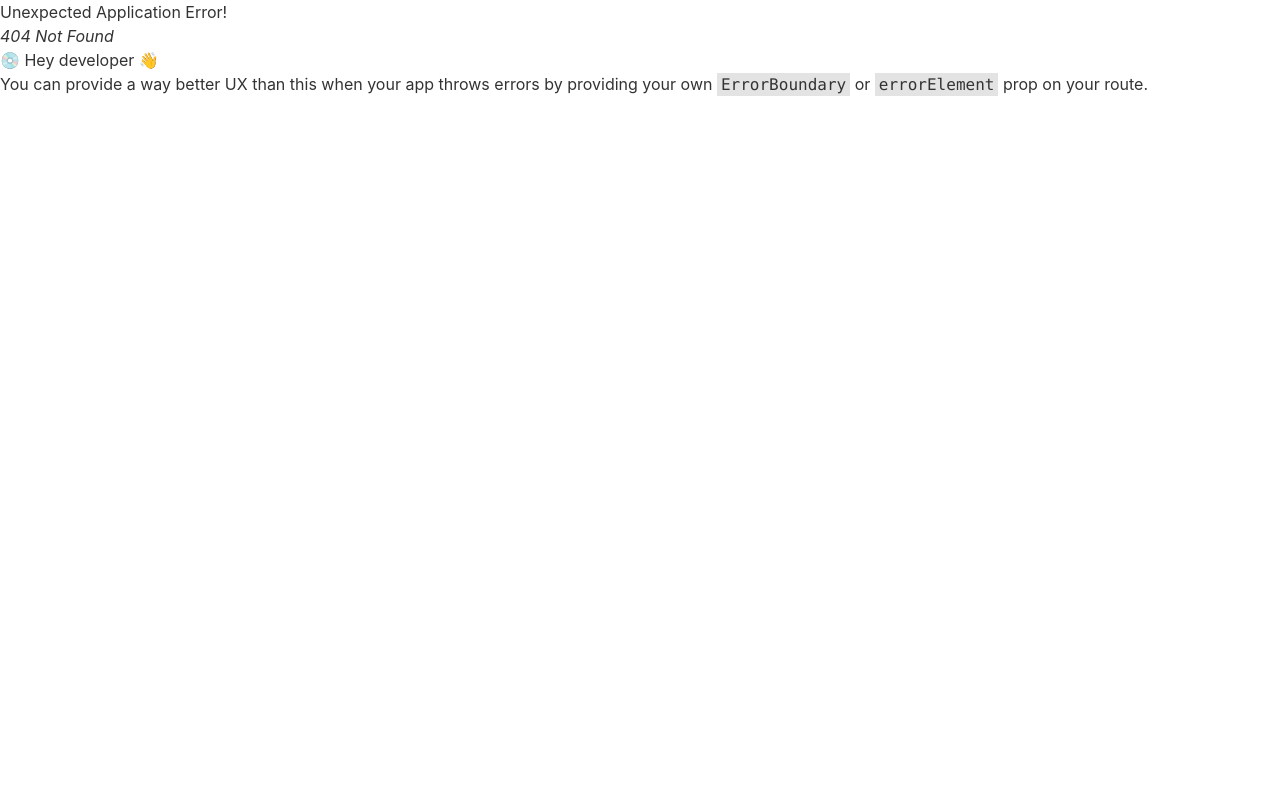
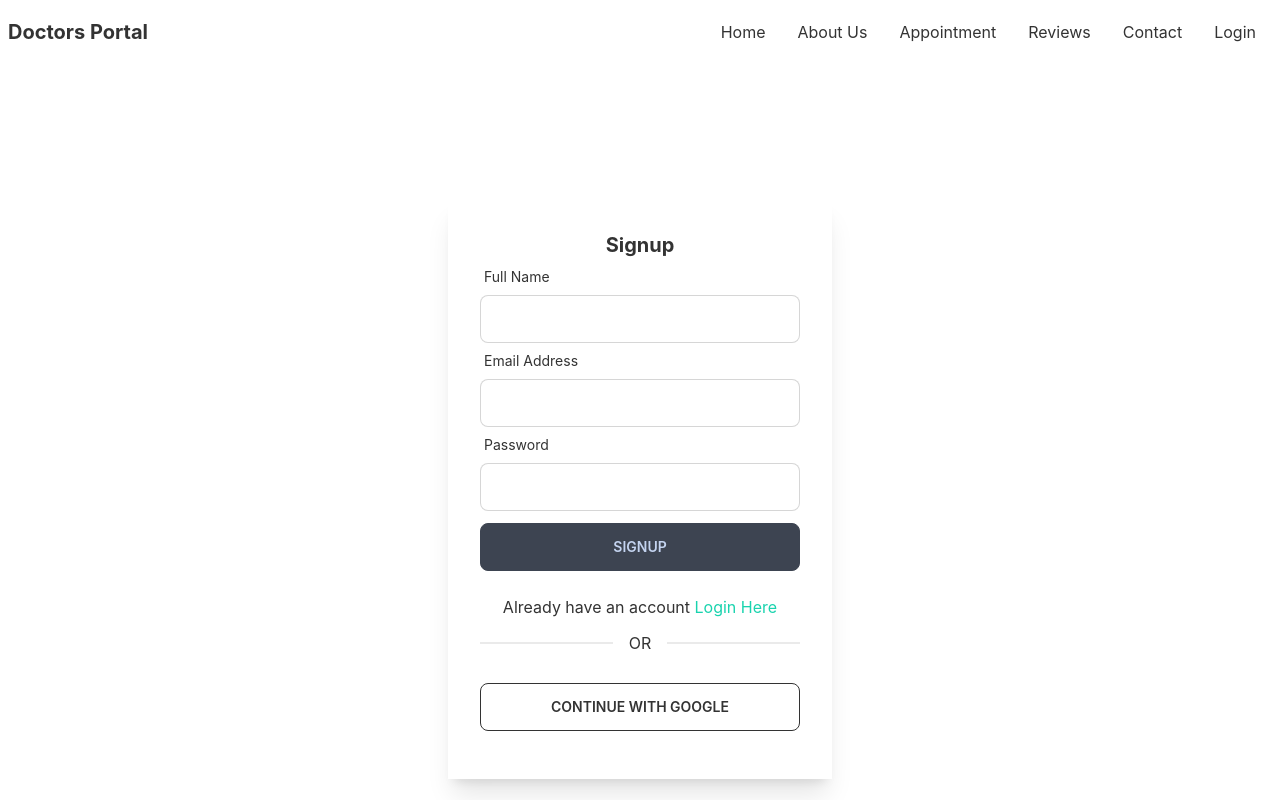
Before and after one commit to noyon-podder/Doctor-Protal-cl, a React (Create React App) app: page /register in a window 1280 px wide. Before the commit this address had no page. Shown: the top 800 px of the page. Built offline with nearby package versions, Linux system fonts and the light colour scheme.

Commit message:
user is create is this commit

```diff
--- /dev/null
+++ b/src/Pages/Login/Register/Register.js
@@ -0,0 +1,73 @@
+import React, { useContext } from "react";
+import { useForm } from "react-hook-form";
+import { Link } from "react-router-dom";
+import { AuthContext } from "../../../constexts/AuthProvider";
+
+const Register = () => {
+  const {createUser} = useContext(AuthContext);
+  const { register, formState: { errors }, handleSubmit } = useForm();
+
+  const handelRegister = (data) => {
+    console.log(data);
+
+   createUser(data.email, data.password)
+   .then(result => {
+    const user = result.user;
+    console.log(user)
+   })
+   .catch(err => {
+    console.log(err.message)
+   })
+
+
+
+  };
+  return (
+    <div className="h-[850px] flex items-center justify-center">
+      <div className="w-96 p-8 shadow-xl">
+        <h3 className="text-xl font-bold text-center">Signup</h3>
+        <form onSubmit={handleSubmit(handelRegister)}>
+
+          <div className="form-control w-full">
+            <label className="label">
+              <span className="label-text">Full Name</span>
+            </label>
+          <input type="text" {...register("fullName",{required: "Provide your name",   })} className="input input-bordered w-full" />
+          {errors.fullName && <p role="alert" className="text-red-600">{errors.fullName?.message}</p>}
+          </div>
+
+          <div className="form-control w-full">
+            <label className="label">
+              <span className="label-text">Email Address</span>
+            </label>
+          <input type="email" {...register("email",{ required: "Enter valid email"})} className="input input-bordered w-full" />
+          {errors.email && <p role="alert" className="text-red-600">{errors.email?.message}</p>}
+          </div>
+
+          <div className="form-control w-full">
+            <label className="label">
+              <span className="label-text">Password</span>
+            </label>
+          <input type="password" {...register("password",{
+            required: "Password was required!!",
+             minLength: {value: 6, message: "Password must be 6 character"},
+             pattern: {value: /^(?=.*[!@#$&*])(?=.*[0-9])(?=.*[a-z])/,
+            message: "password must be stronger"
+            }
+             })} className="input input-bordered w-full" />
+          {errors.password && <p role="alert" className="text-red-600">{errors.password?.message}</p>}
+          </div>
+
+          <input type="submit" value="Signup" className="w-full btn btn-neutral my-3"/>
+        </form>
+        <p className="text-center my-3 ">Already have an account <Link to="/login" className="text-secondary">Login Here</Link></p>
+
+        <div className="divider my-4">OR</div>
+
+        <button className="btn btn-outline w-full my-4">continue with google</button>
+      </div>
+    </div>
+  );
+};
+
+export default Register;
--- a/src/Routes/Routes/Routes.js
+++ b/src/Routes/Routes/Routes.js
@@ -3,6 +3,7 @@ import Main from "../../Layout/Main";
 import Appointment from "../../Pages/Appointment/Appointment/Appointment";
 import Home from "../../Pages/Home/Home/Home";
 import Login from "../../Pages/Login/Login/Login";
+import Register from "../../Pages/Login/Register/Register";
 
 export const router = createBrowserRouter([
     {
@@ -20,6 +21,10 @@ export const router = createBrowserRouter([
            {
             path: '/appointment',
             element: <Appointment/>
+           },
+           {
+            path: '/register',
+            element: <Register/>
            }
         ]
     }
--- /dev/null
+++ b/src/constexts/AuthProvider.js
@@ -0,0 +1,24 @@
+import React, { createContext } from 'react';
+import app from '../firebase/firebase.config';
+import {createUserWithEmailAndPassword, getAuth} from "firebase/auth"
+
+
+export const AuthContext = createContext();
+const auth = getAuth(app);
+const AuthProvider = ({children}) => {
+
+
+    const createUser = (email, password) => {
+        return createUserWithEmailAndPassword(auth, email, password)
+    }
+    const authInfo = {
+        createUser
+    }
+    return (
+        <AuthContext.Provider value={authInfo}>
+            {children}
+        </AuthContext.Provider>
+    );
+};
+
+export default AuthProvider;
--- a/src/index.js
+++ b/src/index.js
@@ -2,12 +2,15 @@ import React from 'react';
 import 'react-day-picker/dist/style.css';
 import ReactDOM from 'react-dom/client';
 import App from './App';
+import AuthProvider from './constexts/AuthProvider';
 import './index.css';
 import reportWebVitals from './reportWebVitals';
 const root = ReactDOM.createRoot(document.getElementById('root'));
 root.render(
   <React.StrictMode>
+    <AuthProvider>
     <App />
+    </AuthProvider>
   </React.StrictMode>
 );
 
```
